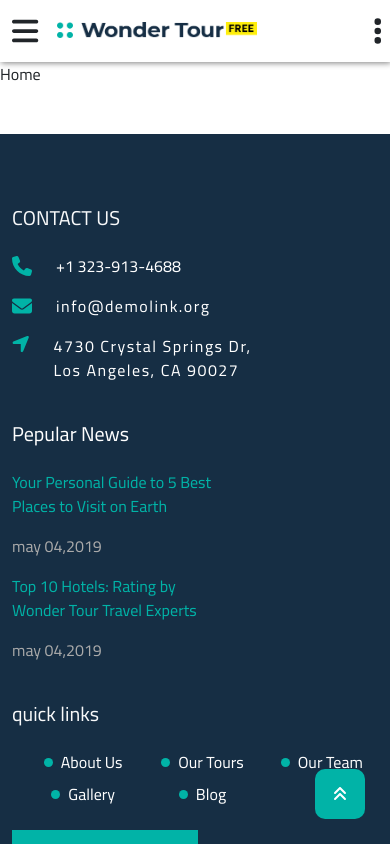
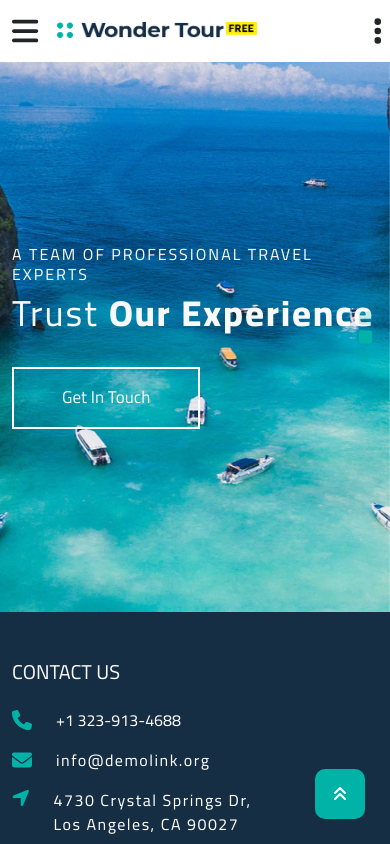
Before and after one commit to Gamal-Ramadan-1/Wonder-Tour, a React (Create React App) app: page / in a window 390 px wide. Shown: the top 844 px of the page. Built offline with nearby package versions, Linux system fonts and the light colour scheme; a web font is replaced by a local one.

Commit message:
Add Slider in Home Page

```diff
--- a/package.json
+++ b/package.json
@@ -13,6 +13,7 @@
     "react-bootstrap": "^2.7.4",
     "react-dom": "^18.2.0",
     "react-scripts": "^5.0.1",
+    "swiper": "^9.3.2",
     "web-vitals": "^2.1.4"
   },
   "scripts": {
--- a/src/components/Footer/Footer.js
+++ b/src/components/Footer/Footer.js
@@ -4,9 +4,9 @@ import Scale3d from "../Buttons/Scale3d"
 const Footer = () => {
     return (
         <>
-            <footer>
+            <footer className='float-start w-100 m-0'>
                 <div className="container">
-                    <div className="row py-5 gy-4 mt-5">
+                    <div className="row py-5 gy-4">
                         <div className="col-lg-4 col-md-12 col-sm-12 contact-us">
                             <h5 className='text-uppercase text-light mb-4 text-lg-start text-center'>contact us</h5>
                             <div className='ms-lg-0 ms-5 ps-lg-0 ps-5 content'>
@@ -65,11 +65,11 @@ const Footer = () => {
                 </div>
 
             </footer>
-            <div className="copyright">
+            <div className="copyright float-start w-100">
                 <div className="container">
                     <div className="row py-4 gy-3">
                         <div className="col-lg-4 col-md-4 col-sm-12 order-md-1 order-2">
-                            <p className='text-md-start text-center m-0'>© 2023 Wonder Tour. All Rights Reserved. Design by <a href='https://github.com/Gamal-Ramadan-1' target='_blank' className='make-by d-lg-inline-block d-block'> Gamal Ramadan </a></p>
+                            <p className='text-md-start text-center m-0'>© 2023 Wonder Tour. All Rights Reserved. Design by <a href='https://github.com/Gamal-Ramadan-1' target='_blank' rel="noreferrer" className='make-by d-lg-inline-block d-block'> Gamal Ramadan </a></p>
                         </div>
                         <div className="col-lg-4 col-md-4 col-sm-12 order-md-2 order-1 text-center">
                             <i className="fa-brands fa-facebook-f mx-2"></i>
--- a/src/components/Footer/Footer.scss
+++ b/src/components/Footer/Footer.scss
@@ -2,6 +2,7 @@
 
 footer {
     background-color: $Dark-Color;
+    margin-top: 18px;
     .contact-us {
         @media screen and (max-width: 768px) {
             .content {
--- a/src/components/NavBar/Menu.js
+++ b/src/components/NavBar/Menu.js
@@ -29,7 +29,7 @@ function Menu() {
         $('#typography').css("background-color", "transparent")
     }
     return (
-        <section className='list-menu d-lg-inline-block d-none w-100'>
+        <section className='list-menu d-lg-inline-block d-none w-100 float-start'>
             <Container>
                 <Row>
                     <Col lg={8} className='d-flex justify-content-start align-items-center'>
--- a/src/components/NavBar/NavBar.js
+++ b/src/components/NavBar/NavBar.js
@@ -55,7 +55,7 @@ const NavBar = () => {
     }
     return (
         <>
-            <section className="desktop d-lg-inline-block d-none w-100">
+            <section className="desktop d-lg-inline-block d-none w-100 float-start">
                 <div className="container">
                     <div className="row my-4">
                         <div className="col-3 logo">
@@ -92,7 +92,7 @@ const NavBar = () => {
                 </div>
             </section>
             <Menu />
-            <div className="mobile d-lg-none d-inline-block w-100">
+            <div className="mobile d-lg-none d-inline-block w-100 float-start">
                 <div className='container'>
                     <div className='row py-3 justify-content-between'>
                         <div className='col-1 pe-0' onClick={handleShow}>
--- /dev/null
+++ b/src/components/SliderHeadHome/Slider.js
@@ -0,0 +1,57 @@
+import React from 'react'
+import { Swiper, SwiperSlide } from "swiper/react";
+import "swiper/css";
+import "swiper/css/pagination";
+import './Slider.scss'
+import { Pagination, Autoplay } from "swiper";
+import Scale3d from '../Buttons/Scale3d'
+const Slider = () => {
+    return (
+        <>
+            <Swiper
+                direction={"vertical"}
+                autoplay={{ delay: 4500, disableOnInteraction: false, }}
+                spaceBetween={0}
+                pagination={{ clickable: true, }}
+                modules={[Pagination, Autoplay]}
+                className="mySwiper"
+            >
+                <SwiperSlide className='slider-img-1'>
+                    <div className="container h-100">
+                        <div className="row h-100 align-items-center">
+                            <div className="col-lg-12 text-light">
+                                <h6 className='text-uppercase'>Enjoy the Best Destinations with Our Travel Agency</h6>
+                                <h1 className='text-capitalize'>explore <span>the world</span></h1>
+                                <Scale3d Text="get in touch" Classes="text-light px-5 py-3 mt-4 border-btn" />
+                            </div>
+                        </div>
+                    </div>
+                </SwiperSlide>
+                <SwiperSlide className='slider-img-2'>
+                    <div className="container h-100">
+                        <div className="row h-100 align-items-center">
+                            <div className="col-lg-12 text-light">
+                                <h6 className='text-uppercase'>A team of professional Travel Experts</h6>
+                                <h1 className='text-capitalize'>trust <span>our experience</span></h1>
+                                <Scale3d Text="get in touch" Classes="text-light px-5 py-3 mt-4 border-btn" />
+                            </div>
+                        </div>
+                    </div>
+                </SwiperSlide>
+                <SwiperSlide className='slider-img-3'>
+                    <div className="container h-100">
+                        <div className="row h-100 align-items-center">
+                            <div className="col-lg-12 text-light">
+                                <h6 className='text-uppercase'>Build your Next Holiday Trip with Us</h6>
+                                <h1 className='text-capitalize'>create <span>your tour</span></h1>
+                                <Scale3d Text="get in touch" Classes="text-light px-5 py-3 mt-4 border-btn" />
+                            </div>
+                        </div>
+                    </div>
+                </SwiperSlide>
+            </Swiper>
+        </>
+    )
+}
+
+export default Slider
--- /dev/null
+++ b/src/components/SliderHeadHome/Slider.scss
@@ -0,0 +1,108 @@
+@import "../../Main-Scss/Vars.scss";
+
+.swiper {
+    height: 550px;
+    float: left;
+    width: 100%;
+}
+
+.swiper-pagination-vertical.swiper-pagination-bullets,
+.swiper-vertical > .swiper-pagination-bullets {
+    margin-right: 100px;
+}
+
+.swiper-pagination-vertical.swiper-pagination-bullets .swiper-pagination-bullet,
+.swiper-vertical > .swiper-pagination-bullets .swiper-pagination-bullet {
+    width: 13px !important;
+    height: 13px !important;
+    background-color: $Sucsess-Color !important;
+    border-radius: 2px !important;
+}
+
+.slider-img-1,
+.slider-img-2,
+.slider-img-3 {
+    background-repeat: no-repeat;
+    background-position: 50% 50%;
+    background-size: cover;
+    clear: both;
+    h6 {
+        font-size: 16px;
+        letter-spacing: 2px;
+        font-weight: 500;
+    }
+    h1 {
+        font-size: 70px;
+        letter-spacing: 2px;
+        span {
+            font-weight: 800;
+        }
+    }
+}
+.slider-img-1 {
+    background-image: url("../../assets/Imgs/slider-4-slide-1-1920x678.jpg");
+}
+
+.slider-img-2 {
+    background-image: url("../../assets/Imgs/slider-4-slide-2-1920x678.jpg");
+}
+
+.slider-img-3 {
+    background-image: url("../../assets/Imgs/slider-4-slide-3-1920x678.jpg");
+}
+.border-btn {
+    border: 2px solid white !important;
+}
+.border-btn:hover {
+    border: 2px solid #50ba87 !important;
+}
+
+@media screen and (max-width: 768px) {
+    .swiper-pagination-vertical.swiper-pagination-bullets,
+    .swiper-vertical > .swiper-pagination-bullets {
+        margin-right: 10px;
+    }
+
+    .slider-img-1,
+    .slider-img-2,
+    .slider-img-3 {
+        h6 {
+            font-size: 16px;
+            letter-spacing: 2px;
+            font-weight: 500;
+        }
+        h1 {
+            font-size: 50px;
+            letter-spacing: 2px;
+            span {
+                font-size: 50px;
+                font-weight: 800;
+            }
+        }
+    }
+}
+
+@media screen and (max-width: 768px) {
+    .swiper-pagination-vertical.swiper-pagination-bullets,
+    .swiper-vertical > .swiper-pagination-bullets {
+        margin-right: 10px;
+    }
+
+    .slider-img-1,
+    .slider-img-2,
+    .slider-img-3 {
+        h6 {
+            font-size: 16px;
+            letter-spacing: 2px;
+            font-weight: 500;
+        }
+        h1 {
+            font-size: 36px;
+            letter-spacing: 2px;
+            span {
+                font-size: 36px;
+                font-weight: 800;
+            }
+        }
+    }
+}
--- a/src/pages/Home.js
+++ b/src/pages/Home.js
@@ -1,8 +1,11 @@
 import React from 'react'
+import Slider from '../components/SliderHeadHome/Slider'
 
 const Home = () => {
     return (
-        <div>Home</div>
+        <>
+            <Slider />
+        </>
     )
 }
 
```
Also changed, not shown: 1 other file (tests, documents, lock files or other folders).
